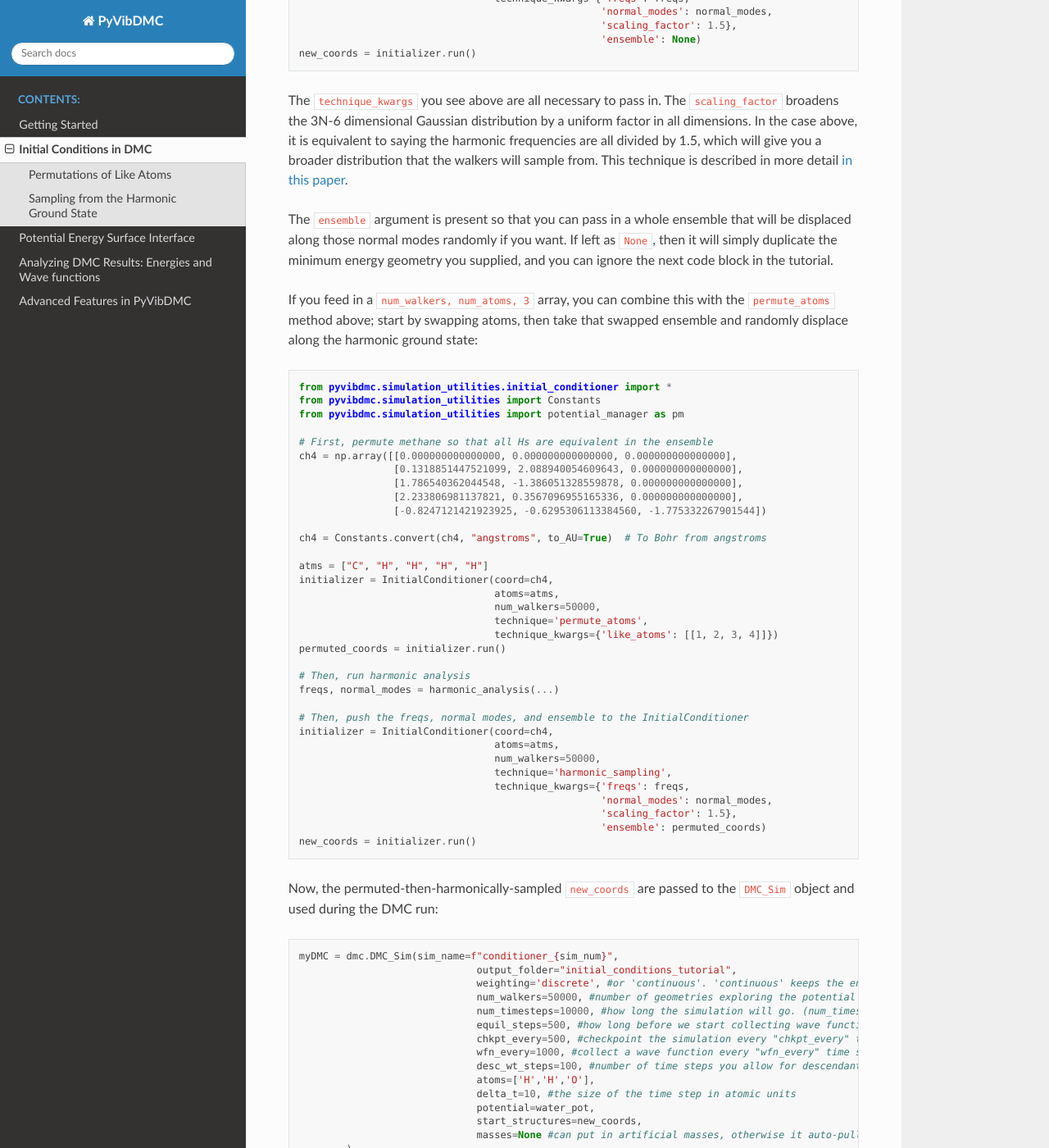
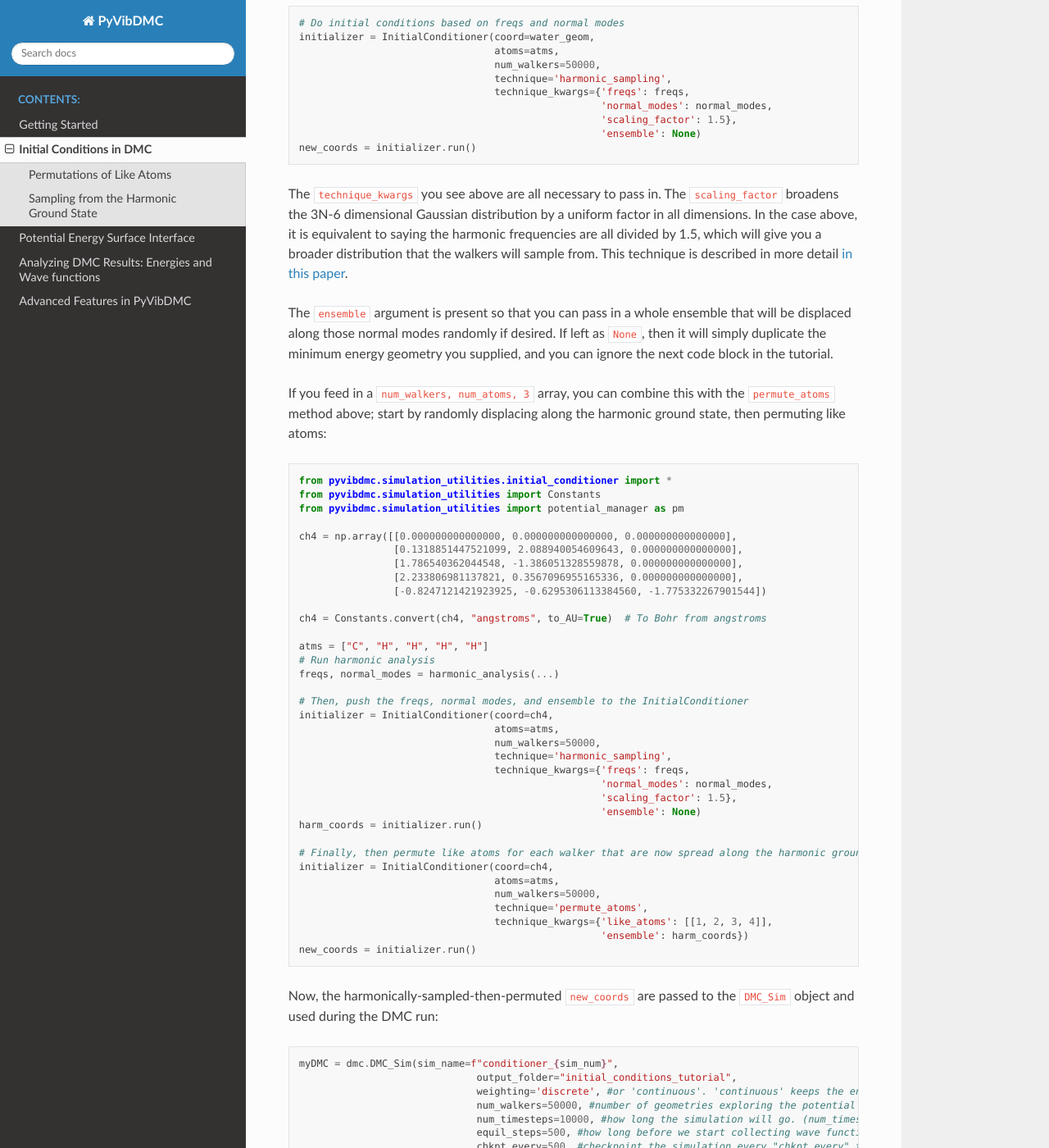
Before and after one commit to rjdirisio/pyvibdmc, a Sphinx documentation site: the page built from docs/initial_conditions.rst, in a window 1280 px wide and 1400 px high, scrolled down 2418 px. Shown: the whole window at 82% size. Built offline with Sphinx 7.4.7 and the Read the Docs theme 2.0.0, drawn with Linux system fonts in a browser that asks for light colours; some of the changed text lies outside the part shown.

Commit message:
Fixed interfacing the two initial conditions together by updating docs and adding an ensemble argument

```diff
--- a/docs/initial_conditions.rst
+++ b/docs/initial_conditions.rst
@@ -51,8 +51,12 @@ two hydrogen atoms on either side of the water.::
                                      atoms=atms,
                                      num_walkers=50000,
                                      technique='permute_atoms',
-                                     technique_kwargs={'like_atoms': [[3,4],[5,6]]})
+                                     technique_kwargs={'like_atoms': [[3,4],[5,6]],
+                                                       'ensemble': None})
     new_coords = initializer.run()
+
+The ``ensemble`` option is for if you want to pass in more than just a duplicated minimum energy structure.
+If you have an ensemble and you want to permute its like atoms, you can feed in a ``num_walkers, num_atoms, 3`` array.
 
 Sampling from the Harmonic Ground State
 -------------------------------------------------------
@@ -121,17 +125,16 @@ walkers will sample from. This technique is described in more detail
 `in this paper <https://pubs.acs.org/doi/abs/10.1021/acs.jpca.9b06444>`_.
 
 The ``ensemble`` argument is present so that you can pass in a whole ensemble that will be displaced along those normal
-modes randomly if you want.  If left as ``None``, then it will simply duplicate the minimum energy geometry you supplied,
+modes randomly if desired.  If left as ``None``, then it will simply duplicate the minimum energy geometry you supplied,
 and you can ignore the next code block in the tutorial.
 
 If you feed in a ``num_walkers, num_atoms, 3`` array, you can combine this  with the ``permute_atoms`` method above;
-start by swapping atoms, then take that swapped ensemble and randomly displace along the harmonic ground state: ::
+start by randomly displacing along the harmonic ground state, then permuting like atoms: ::
 
     from pyvibdmc.simulation_utilities.initial_conditioner import *
     from pyvibdmc.simulation_utilities import Constants
     from pyvibdmc.simulation_utilities import potential_manager as pm
 
-    # First, permute methane so that all Hs are equivalent in the ensemble
     ch4 = np.array([[0.000000000000000, 0.000000000000000, 0.000000000000000],
                     [0.1318851447521099, 2.088940054609643, 0.000000000000000],
                     [1.786540362044548, -1.386051328559878, 0.000000000000000],
@@ -141,14 +144,7 @@ start by swapping atoms, then take that swapped ensemble and randomly displace a
     ch4 = Constants.convert(ch4, "angstroms", to_AU=True)  # To Bohr from angstroms
 
     atms = ["C", "H", "H", "H", "H"]
-    initializer = InitialConditioner(coord=ch4,
-                                     atoms=atms,
-                                     num_walkers=50000,
-                                     technique='permute_atoms',
-                                     technique_kwargs={'like_atoms': [[1, 2, 3, 4]]})
-    permuted_coords = initializer.run()
-
-    # Then, run harmonic analysis
+    # Run harmonic analysis
     freqs, normal_modes = harmonic_analysis(...)
 
     # Then, push the freqs, normal modes, and ensemble to the InitialConditioner
@@ -159,10 +155,20 @@ start by swapping atoms, then take that swapped ensemble and randomly displace a
                                      technique_kwargs={'freqs': freqs,
                                                        'normal_modes': normal_modes,
                                                        'scaling_factor': 1.5},
-                                                       'ensemble': permuted_coords)
+                                                       'ensemble': None)
+    harm_coords = initializer.run()
+
+    # Finally, then permute like atoms for each walker that are now spread along the harmonic ground state.
+    initializer = InitialConditioner(coord=ch4,
+                                     atoms=atms,
+                                     num_walkers=50000,
+                                     technique='permute_atoms',
+                                     technique_kwargs={'like_atoms': [[1, 2, 3, 4]],
+                                                       'ensemble': harm_coords})
     new_coords = initializer.run()
 
-Now, the permuted-then-harmonically-sampled ``new_coords`` are passed to the ``DMC_Sim`` object and used during the DMC run::
+
+Now, the harmonically-sampled-then-permuted ``new_coords`` are passed to the ``DMC_Sim`` object and used during the DMC run::
 
     myDMC = dmc.DMC_Sim(sim_name=f"conditioner_{sim_num}",
                                   output_folder="initial_conditions_tutorial",
@@ -179,3 +185,7 @@ Now, the permuted-then-harmonically-sampled ``new_coords`` are passed to the ``D
                                   start_structures=new_coords,
                                   masses=None #can put in artificial masses, otherwise it auto-pulls values from the atoms string
             )
+
+Note, you should only run the harmonic calculation THEN permute, not the other way around. This is because this code
+produces the eigenvectors of the Hessian that only correspond to the atom ordering of the non-permuted molecular system.
+You can, of course, do either individually, or neither technique before a DMC run.
```
Also changed, not shown: other parts of docs/initial_conditions.rst (+1 -1 lines), 1 other file.
